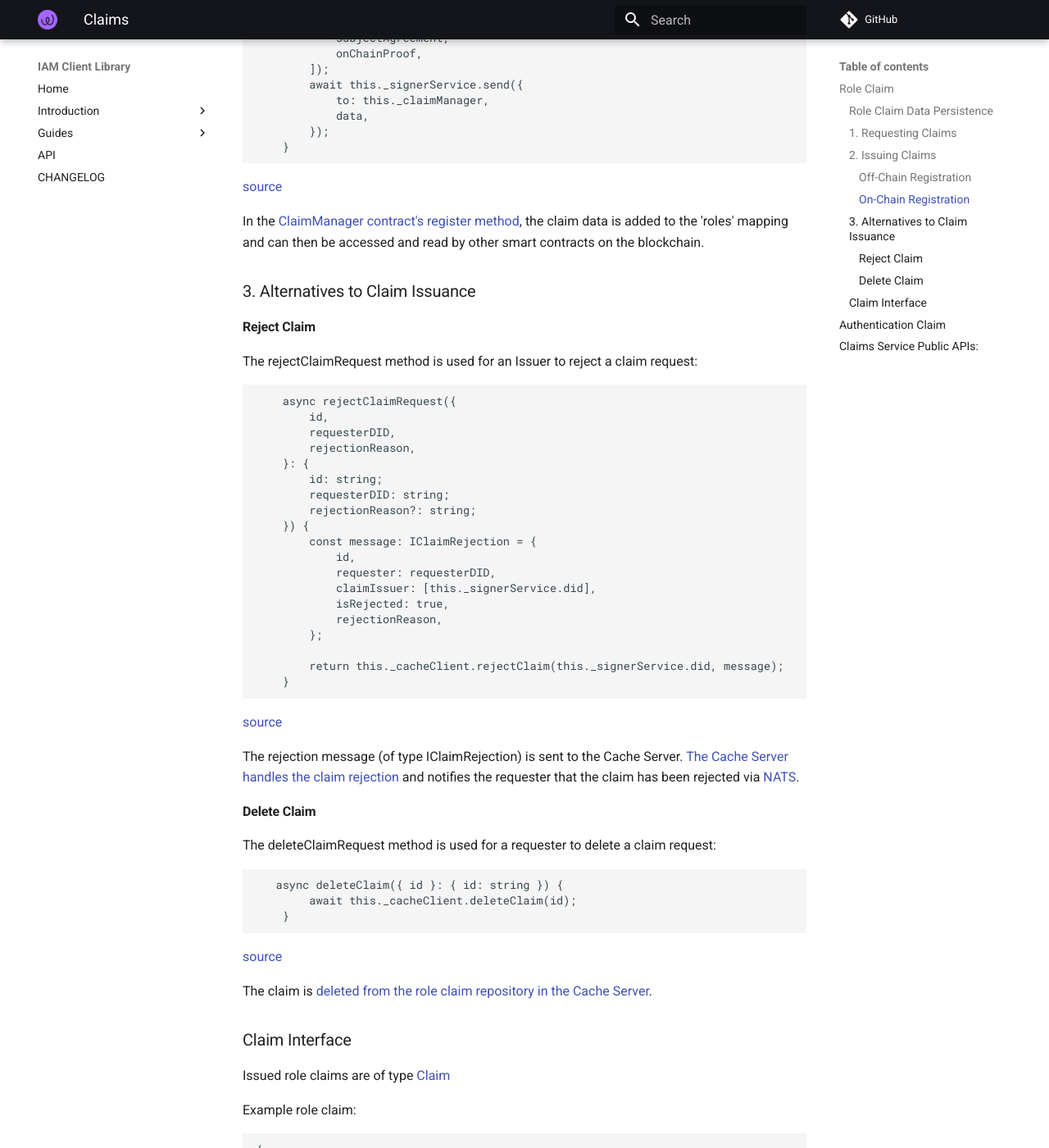
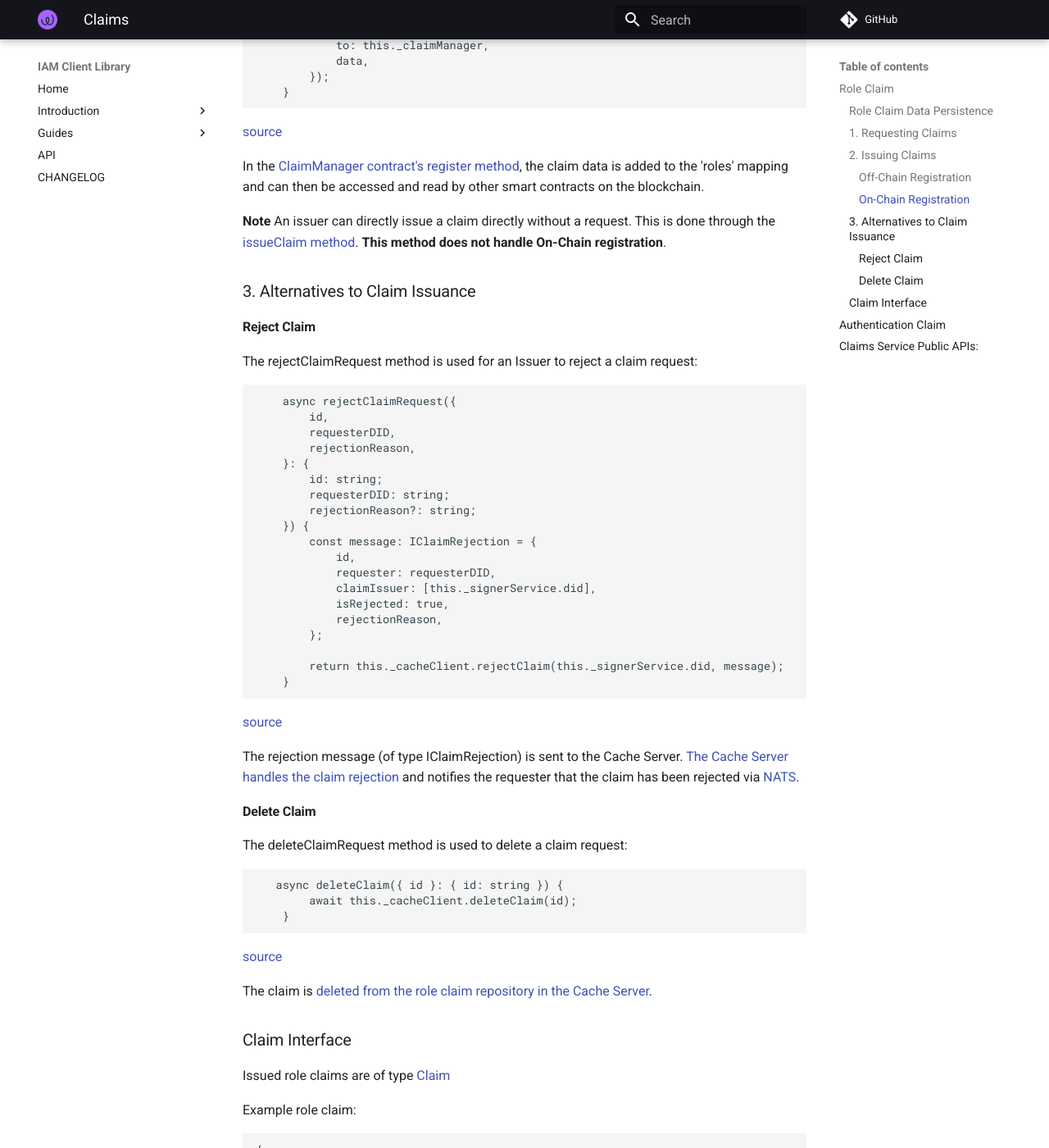
Before and after one commit to energywebfoundation/iam-client-lib, an MkDocs documentation site: the page built from docs/guides/claim.md, in a window 1280 px wide and 1400 px high, scrolled down 4441 px. Shown: the whole window at 82% size. Built offline with MkDocs 1.6.1 and Material for MkDocs 9.7.7, drawn with Linux system fonts in a browser that asks for light colours; comment, search, counter and statistics services are not loaded; some of the changed text lies outside the part shown.

Commit message:
fix errors

````diff
--- a/docs/guides/claim.md
+++ b/docs/guides/claim.md
@@ -187,6 +187,8 @@
 
 In the [ClaimManager contract's register method](https://github.com/energywebfoundation/iam-contracts/blob/83932a8fee56010482b50047ea5a20da37b758da/contracts/roles/ClaimManager.sol#L89), the claim data is added to the 'roles' mapping and can then be accessed and read by other smart contracts on the blockchain.
 
+**Note** An issuer can directly issue a claim directly without a request. This is done through the [issueClaim method](../api/classes/modules_claims_claims_service.ClaimsService.md#issueclaim). **This method does not handle On-Chain registration**.
+
 ### 3. Alternatives to Claim Issuance
 
 #### Reject Claim
@@ -218,7 +220,7 @@
 The rejection message (of type IClaimRejection) is sent to the Cache Server. [The Cache Server handles the claim rejection](https://github.com/energywebfoundation/iam-cache-server/blob/07a0053cd10ad16739cc331f043b18cc5dfc0dc4/src/modules/claim/claim.controller.ts#L172) and notifies the requester that the claim has been rejected via [NATS](https://nats.io/about/).
 
 #### Delete Claim
-The deleteClaimRequest method is used for a requester to delete a claim request:
+The deleteClaimRequest method is used to delete a claim request:
 ```
    async deleteClaim({ id }: { id: string }) {
         await this._cacheClient.deleteClaim(id);
````
Also changed, not shown: other parts of docs/guides/claim.md (+4 -4 lines).
